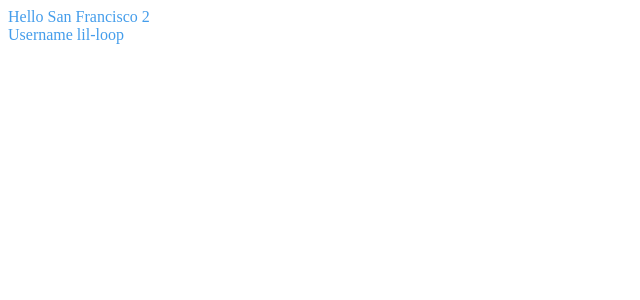
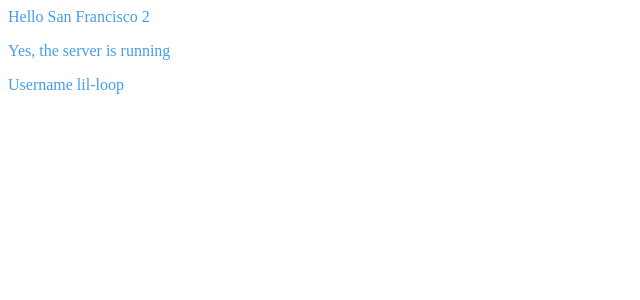
Before and after one commit to BabetteB/angular-tutorial-learn-angular, an Angular app in the folder learn-angular/: page / in a window 1280 px wide. Shown: the top 300 px of the page, without its empty margins (0-640 px from the left). Built offline with nearby package versions, Linux system fonts and the light colour scheme.

Commit message:
added boolean variable that conditions different displayed blocks of text

```diff
--- a/learn-angular/src/app/app.component.html
+++ b/learn-angular/src/app/app.component.html
@@ -1,4 +1,15 @@
 Hello {{city}} {{1+1}}
+
+@if (isServerRunning) {
+  <p>
+    Yes, the server is running
+  </p>
+}
+@else {
+  <p>
+    No, the server is not running
+  </p>
+}
 
 <section>
   <app-user></app-user>
--- a/learn-angular/src/app/app.component.ts
+++ b/learn-angular/src/app/app.component.ts
@@ -14,4 +14,6 @@ import { UserComponent } from './components/user/user.component';
 })
 export class AppComponent {
   city = 'San Francisco';
+
+  isServerRunning = true;
 }
```
